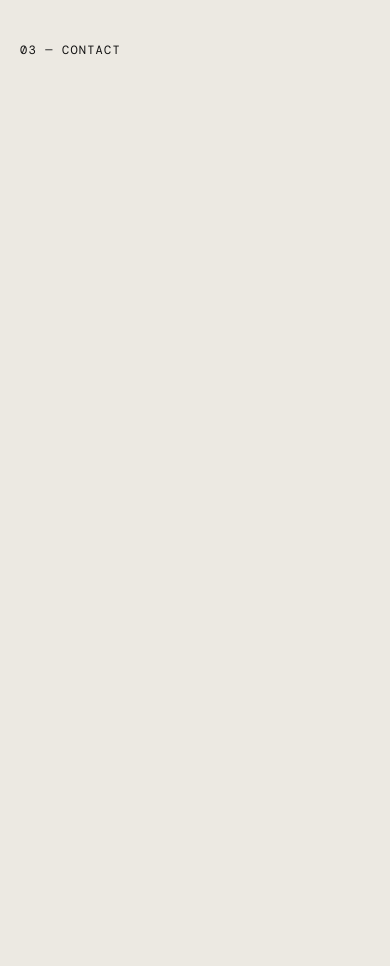
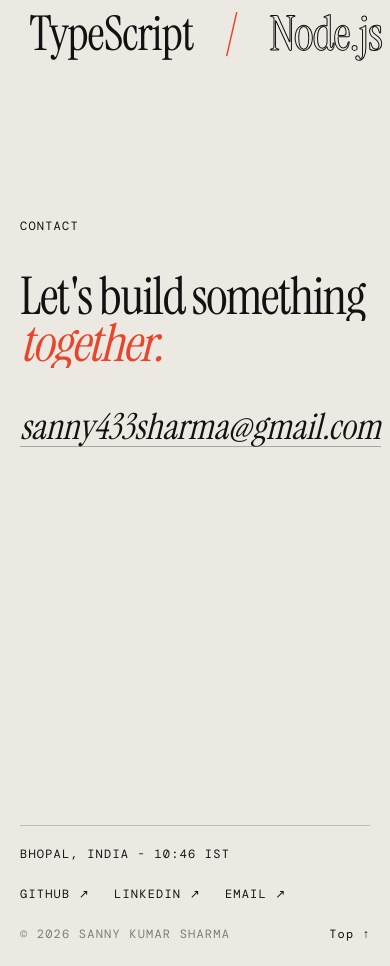
Before and after one commit to Sannny007/portfolio, a Next.js app in the folder portfolio/: page / in a window 390 px wide. Shown: the part 3140-4106 px from the top of the page. Before the commit the page ends 3930 px from the top, so only its background shows below. Built offline with nearby package versions, Linux system fonts and the light colour scheme.

Commit message:
feat: stack marquee, contact section with live local time, site data file

```diff
--- a/portfolio/src/app/globals.css
+++ b/portfolio/src/app/globals.css
@@ -18,6 +18,8 @@
   --text-hero--line-height: 0.9;
   --text-about: clamp(2.25rem, 6vw, 5.5rem);
   --text-about--line-height: 1.05;
+  --text-marquee: clamp(3rem, 9vw, 8rem);
+  --text-marquee--line-height: 1;
 }
 
 html {
@@ -27,3 +29,30 @@ html {
 .work-list:has(.work-item:hover) .work-item:not(:hover) {
   opacity: 0.3;
 }
+
+.text-outline {
+  color: transparent;
+  -webkit-text-stroke: 1px var(--ink);
+}
+
+@keyframes marquee {
+  to {
+    transform: translateX(-50%);
+  }
+}
+
+.marquee-track {
+  display: flex;
+  width: max-content;
+  animation: marquee 45s linear infinite;
+}
+
+.marquee:hover .marquee-track {
+  animation-play-state: paused;
+}
+
+@media (prefers-reduced-motion: reduce) {
+  .marquee-track {
+    animation: none;
+  }
+}
--- a/portfolio/src/app/page.tsx
+++ b/portfolio/src/app/page.tsx
@@ -1,6 +1,8 @@
 import Hero from "@/components/sections/Hero";
 import Work from "@/components/sections/Work";
 import About from "@/components/sections/About";
+import Stack from "@/components/sections/Stack";
+import Contact from "@/components/sections/Contact";
 
 export default function Home() {
   return (
@@ -8,9 +10,8 @@ export default function Home() {
       <Hero />
       <Work />
       <About />
-      <section id="contact" className="min-h-svh px-5 py-24 md:px-12">
-        <p className="font-mono text-xs uppercase tracking-widest">03 — Contact</p>
-      </section>
+      <Stack />
+      <Contact />
     </main>
   );
 }
--- /dev/null
+++ b/portfolio/src/components/sections/Contact.tsx
@@ -0,0 +1,93 @@
+"use client";
+
+import { useRef } from "react";
+import { gsap, SplitText, useGSAP } from "@/lib/gsap";
+import { getLenis } from "@/lib/lenis";
+import { site } from "@/data/site";
+import LocalTime from "../ui/LocalTime";
+
+export default function Contact() {
+  const root = useRef<HTMLElement>(null);
+
+  useGSAP(
+    () => {
+      SplitText.create(".contact-title", {
+        type: "lines",
+        mask: "lines",
+        autoSplit: true,
+        onSplit(self) {
+          return gsap.from(self.lines, {
+            yPercent: 110,
+            duration: 1.2,
+            ease: "power4.out",
+            stagger: 0.12,
+            scrollTrigger: { trigger: ".contact-title", start: "top 85%" },
+          });
+        },
+      });
+
+      gsap.from(".contact-fade", {
+        opacity: 0,
+        y: 20,
+        duration: 1,
+        stagger: 0.1,
+        ease: "power2.out",
+        scrollTrigger: { trigger: ".contact-details", start: "top 92%" },
+      });
+    },
+    { scope: root }
+  );
+
+  const toTop = () => {
+    const lenis = getLenis();
+    if (lenis) lenis.scrollTo(0, { duration: 1.6 });
+    else window.scrollTo({ top: 0 });
+  };
+
+  return (
+    <section
+      ref={root}
+      id="contact"
+      className="flex min-h-svh flex-col justify-between px-5 pb-6 pt-24 md:px-12 md:pb-10 md:pt-40"
+    >
+      <div>
+        <p className="mb-10 font-mono text-xs uppercase tracking-widest md:mb-16">Contact</p>
+        <h2 className="contact-title text-hero font-display tracking-[-0.03em]">
+          Let&apos;s build something <span className="italic text-accent">together.</span>
+        </h2>
+
+        <a
+          href={`mailto:${site.email}`}
+          className="contact-details contact-fade text-about mt-10 inline-block wrap-break border-b border-ink/30 font-display italic transition-colors hover:border-accent hover:text-accent md:mt-16"
+        >
+          {site.email}
+        </a>
+      </div>
+
+      <footer className="mt-24 grid gap-6 border-t border-ink/20 pt-5 font-mono text-xs uppercase tracking-widest md:grid-cols-3 md:items-center">
+        <p className="contact-fade">
+          <LocalTime location={site.location} timeZone={site.timeZone} abbr={site.timeZoneAbbr} />
+        </p>
+
+        <ul className="contact-fade flex gap-6 md:justify-center">
+          {site.socials.map((s) => (
+            <li key={s.label}>
+              <a href={s.href} className="transition-colors hover:text-accent">
+                {s.label} ↗
+              </a>
+            </li>
+          ))}
+        </ul>
+
+        <div className="contact-fade flex items-center justify-between md:justify-end md:gap-8">
+          <span className="opacity-50">
+            © {new Date().getFullYear()} {site.name}
+          </span>
+          <button onClick={toTop} className="transition-colors hover:text-accent">
+            Top ↑
+          </button>
+        </div>
+      </footer>
+    </section>
+  );
+}
--- /dev/null
+++ b/portfolio/src/components/sections/Stack.tsx
@@ -0,0 +1,30 @@
+import { stack } from "@/data/stack";
+
+function Group({ hidden = false }: { hidden?: boolean }) {
+  return (
+    <div className="flex shrink-0 items-center gap-8 pr-8 md:gap-14 md:pr-14" aria-hidden={hidden}>
+      {stack.map((item, i) => (
+        <span key={item} className="flex items-center gap-8 md:gap-14">
+          <span
+            className={`text-marquee font-display tracking-[-0.02em] ${i % 2 === 1 ? "text-outline" : ""
+              }`}
+          >
+            {item}
+          </span>
+          <span className="font-display text-marquee text-accent">/</span>
+        </span>
+      ))}
+    </div>
+  );
+}
+
+export default function Stack() {
+  return (
+    <section aria-label="Tech stack" className="marquee overflow-hidden py-16 md:py-24">
+      <div className="marquee-track">
+        <Group />
+        <Group hidden />
+      </div>
+    </section>
+  );
+}
--- /dev/null
+++ b/portfolio/src/components/ui/LocalTime.tsx
@@ -0,0 +1,28 @@
+"use client";
+
+import { useEffect, useState } from "react";
+
+type Props = { location: string; timeZone: string; abbr: string };
+export default function LocalTime({ location, timeZone, abbr }: Props) {
+  const [time, setTime] = useState("--:--");
+
+  useEffect(() => {
+    const fmt = new Intl.DateTimeFormat("en-GB", {
+      hour: "2-digit",
+      minute: "2-digit",
+      hour12: false,
+      timeZone,
+    });
+
+    const tick = () => setTime(fmt.format(new Date()));
+    tick();
+    const id = setInterval(tick, 1000);
+    return () => clearInterval(id);
+  }, [timeZone]);
+
+  return (
+    <span>
+      {location} - {time} {abbr}
+    </span>
+  );
+}
--- a/portfolio/src/data/about.ts
+++ b/portfolio/src/data/about.ts
@@ -1,3 +1,5 @@
+import { site } from "./site";
+
 export const about = {
   lead: "I'm Sanny Kumar Sharma, a full-stack developer who likes building interfaces that feel considered, and systems that hold up underneath them.",
   body: [
@@ -10,9 +12,5 @@ export const about = {
     status: "2nd year",
   },
   learning: ["Next.js", "Docker"],
-  links: [
-    { label: "GitHub", href: "https://github.com/Sannny007" },
-    { label: "LinkedIn", href: "www.linkedin.com/in/sanny-kumar-sharma-2a8b7540a" },
-    { label: "Email", href: "mailto:sanny433sharma@gmail.com" },
-  ],
+  links: site.socials,
 };
--- /dev/null
+++ b/portfolio/src/data/site.ts
@@ -0,0 +1,14 @@
+const email = "sanny433sharma@gmail.com";
+
+export const site = {
+  name: "Sanny Kumar Sharma",
+  email,
+  location: "Bhopal, India",
+  timeZone: "Asia/Kolkata",
+  timeZoneAbbr: "IST",
+  socials: [
+    { label: "GitHub", href: "https://github.com/Sannny007" },
+    { label: "LinkedIn", href: "www.linkedin.com/in/sanny-kumar-sharma-2a8b7540a" },
+    { label: "Email", href: `mailto:${email}` },
+  ],
+};
--- /dev/null
+++ b/portfolio/src/data/stack.ts
@@ -0,0 +1,13 @@
+export const stack = [
+  "React",
+  "Next.js",
+  "TypeScript",
+  "Node.js",
+  "Express",
+  "MongoDB",
+  "PostgreSQL",
+  "GSAP",
+  "Three.js",
+  "Tailwind",
+  "Docker",
+];
```
